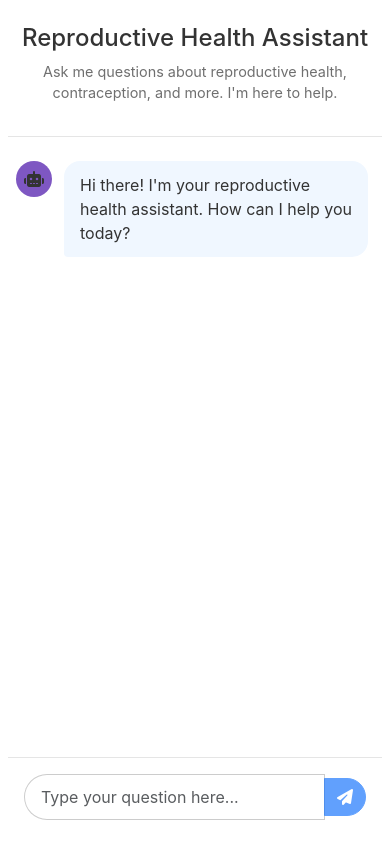
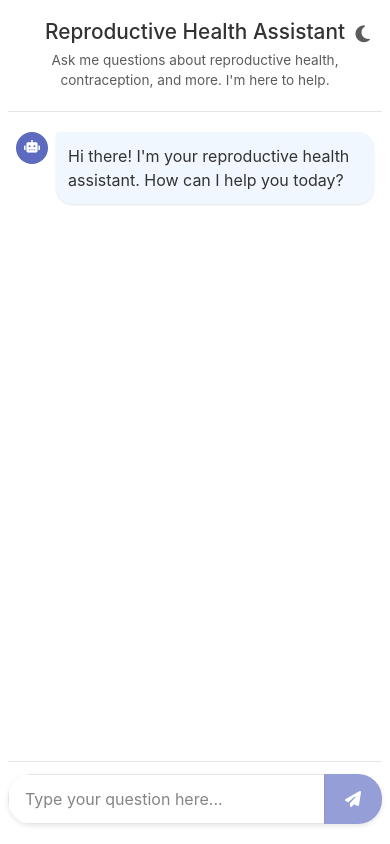
Before and after one commit to sahanasankar13/Abby_Chatbot, a Flask app: page / in a window 390 px wide. Run offline with Flask 3, Linux system fonts and the light colour scheme; parts of the project's set-up code (start-up, migrations or seed data) failed here and were passed over.

Commit message:
Assistant checkpoint: Added dark mode, mobile optimization and UI improvements
Assistant generated file changes:
- static/css/style.css: Add dark mode, responsive design, and improved visuals
- templates/layout.html: Update layout with theme toggle support
- templates/index.html: Add theme toggle button to chat interface
- static/js/chat.js: Improve chat display functions and scrolling
Improve chat display functions and scrolling
Improve scrolling behavior and format message

---

User prompt:

Add dark mode toggle, optimze for mobile, Iprove the visual design please

Replit-Commit-Author: Assistant
Replit-Commit-Session-Id: b70f8380-5877-4b89-9557-736013fab75f

```diff
--- a/static/css/style.css
+++ b/static/css/style.css
@@ -1,17 +1,39 @@
+
 /* Custom styles for the chat application */
 :root {
+    /* Light mode variables */
+    --background: #ffffff;
+    --foreground: #333333;
     --bot-message-bg: #f0f7ff;
     --user-message-bg: #e9f5e9;
     --error-message-bg: #ffe6e6;
+    --border-color: rgba(0, 0, 0, 0.1);
+    --primary-color: #5c6bc0;
+    --hover-color: #4557b2;
+    --shadow-color: rgba(0, 0, 0, 0.1);
+}
+
+[data-bs-theme="dark"] {
+    /* Dark mode variables */
+    --background: #121212;
+    --foreground: #e1e1e1;
+    --bot-message-bg: #1f2a44;
+    --user-message-bg: #1a3320;
+    --error-message-bg: #3d1a1a;
+    --border-color: rgba(255, 255, 255, 0.1);
+    --primary-color: #7986cb;
+    --hover-color: #8c9eff;
+    --shadow-color: rgba(0, 0, 0, 0.3);
 }
 
 body {
-    background-color: #ffffff;
-    color: #333333;
+    background-color: var(--background);
+    color: var(--foreground);
     font-family: 'Inter', -apple-system, BlinkMacSystemFont, 'Segoe UI', Roboto, Oxygen, Ubuntu, Cantarell, 'Open Sans', 'Helvetica Neue', sans-serif;
     min-height: 100vh;
     display: flex;
     flex-direction: column;
+    transition: background-color 0.3s ease, color 0.3s ease;
 }
 
 .chat-container {
@@ -20,40 +42,98 @@ body {
     flex-direction: column;
     max-width: 800px;
     margin: 0 auto;
-    padding: 1rem;
-    height: calc(100vh - 3rem);
+    padding: 0.5rem;
+    height: calc(100vh - 1rem);
+    width: 100%;
+}
+
+@media (min-width: 768px) {
+    .chat-container {
+        padding: 1rem;
+        height: calc(100vh - 2rem);
+    }
 }
 
 .chat-header {
-    padding: 1rem 0;
+    padding: 0.75rem 0;
     text-align: center;
-    border-bottom: 1px solid rgba(0, 0, 0, 0.1);
-    margin-bottom: 1rem;
+    border-bottom: 1px solid var(--border-color);
+    margin-bottom: 0.75rem;
+    position: relative;
 }
 
 .chat-header h1 {
-    font-size: 1.5rem;
+    font-size: 1.3rem;
+    margin-bottom: 0.3rem;
+}
+
+@media (min-width: 768px) {
+    .chat-header h1 {
+        font-size: 1.5rem;
+        margin-bottom: 0.5rem;
+    }
+}
+
+.chat-header p {
+    font-size: 0.85rem;
+    opacity: 0.8;
     margin-bottom: 0.5rem;
 }
 
-.chat-header p {
-    font-size: 0.9rem;
-    opacity: 0.7;
+.theme-toggle {
+    position: absolute;
+    top: 0.5rem;
+    right: 0.5rem;
+    background: none;
+    border: none;
+    color: var(--foreground);
+    cursor: pointer;
+    font-size: 1.2rem;
+    padding: 0.25rem;
+    opacity: 0.8;
+    transition: opacity 0.2s ease;
+}
+
+.theme-toggle:hover {
+    opacity: 1;
 }
 
 .chat-messages {
     flex: 1;
     overflow-y: auto;
-    padding: 1rem;
+    padding: 0.5rem;
     display: flex;
     flex-direction: column;
-    gap: 1rem;
+    gap: 0.75rem;
+    scrollbar-width: thin;
+    scrollbar-color: var(--primary-color) transparent;
+}
+
+@media (min-width: 768px) {
+    .chat-messages {
+        padding: 1rem;
+        gap: 1rem;
+    }
+}
+
+.chat-messages::-webkit-scrollbar {
+    width: 6px;
+}
+
+.chat-messages::-webkit-scrollbar-track {
+    background: transparent;
+}
+
+.chat-messages::-webkit-scrollbar-thumb {
+    background-color: var(--primary-color);
+    border-radius: 6px;
 }
 
 .message {
     display: flex;
-    margin-bottom: 1rem;
+    margin-bottom: 0.75rem;
     animation: fadeIn 0.3s ease-in-out;
+    max-width: 100%;
 }
 
 @keyframes fadeIn {
@@ -62,22 +142,45 @@ body {
 }
 
 .avatar {
-    width: 36px;
-    height: 36px;
+    width: 32px;
+    height: 32px;
     border-radius: 50%;
-    background-color: #7e57c2;
     display: flex;
     align-items: center;
     justify-content: center;
-    margin-right: 0.75rem;
+    margin-right: 0.5rem;
     flex-shrink: 0;
+    font-size: 0.8rem;
+    color: white;
+}
+
+@media (min-width: 768px) {
+    .avatar {
+        width: 36px;
+        height: 36px;
+        font-size: 1rem;
+    }
+}
+
+.bot-avatar {
+    background-color: var(--primary-color);
+}
+
+.user-avatar {
+    background-color: #43a047;
 }
 
 .message-content {
-    max-width: 80%;
-    padding: 0.75rem 1rem;
+    padding: 0.75rem;
     border-radius: 1rem;
-    position: relative;
+    box-shadow: 0 1px 2px var(--shadow-color);
+    max-width: calc(100% - 40px);
+    word-wrap: break-word;
+}
+
+.bot-message .message-content {
+    background-color: var(--bot-message-bg);
+    border-top-left-radius: 0.25rem;
 }
 
 .user-message {
@@ -86,120 +189,101 @@ body {
 
 .user-message .message-content {
     background-color: var(--user-message-bg);
-    border-bottom-right-radius: 0.25rem;
-}
-
-.bot-message .message-content {
-    background-color: var(--bot-message-bg);
-    border-bottom-left-radius: 0.25rem;
+    border-top-right-radius: 0.25rem;
 }
 
 .error-message .message-content {
     background-color: var(--error-message-bg);
-}
-
-.message p {
-    margin: 0;
-    line-height: 1.5;
+    color: #ff6b6b;
 }
 
 .chat-input {
-    padding: 1rem;
-    border-top: 1px solid rgba(0, 0, 0, 0.1);
+    padding: 0.75rem 0;
+    margin-top: auto;
+    border-top: 1px solid var(--border-color);
 }
 
 .input-group {
-    display: flex;
-    align-items: center;
+    border-radius: 1.5rem;
+    overflow: hidden;
+    box-shadow: 0 2px 5px var(--shadow-color);
 }
 
 .form-control {
-    background-color: #ffffff;
-    border: 1px solid rgba(0, 0, 0, 0.2);
-    color: #333333;
-    border-radius: 1.5rem;
-    padding: 0.625rem 1rem;
+    border: 1px solid var(--border-color);
+    padding: 0.75rem 1rem;
+    background-color: var(--background);
+    color: var(--foreground);
 }
 
 .form-control:focus {
-    box-shadow: 0 0 0 0.25rem rgba(126, 87, 194, 0.25);
-    border-color: #7e57c2;
-    background-color: #ffffff;
-    color: #333333;
+    box-shadow: none;
+    border-color: var(--primary-color);
+    background-color: var(--background);
+    color: var(--foreground);
+}
+
+.form-control::placeholder {
+    color: var(--foreground);
+    opacity: 0.6;
 }
 
 .btn-primary {
-    border-radius: 1.5rem;
+    background-color: var(--primary-color);
+    border-color: var(--primary-color);
+    padding: 0.75rem 1.25rem;
+    transition: background-color 0.2s ease;
 }
 
-/* Typing indicator */
+.btn-primary:hover:not(:disabled) {
+    background-color: var(--hover-color);
+    border-color: var(--hover-color);
+}
+
+.btn-primary:disabled {
+    background-color: var(--primary-color);
+    border-color: var(--primary-color);
+    opacity: 0.65;
+}
+
 .typing-indicator {
     display: flex;
-    margin-bottom: 1rem;
+    align-items: center;
+    margin-bottom: 0.75rem;
 }
 
-.typing-indicator .bubble {
-    background-color: var(--bot-message-bg);
-    padding: 0.75rem 1rem;
-    border-radius: 1rem;
-    border-bottom-left-radius: 0.25rem;
+.bubble {
     display: flex;
     align-items: center;
-    margin-left: 0.75rem;
+    justify-content: center;
+    padding: 0.75rem;
+    border-radius: 1rem;
+    background-color: var(--bot-message-bg);
+    width: 60px;
 }
 
-.typing-indicator .dot {
+.dot {
     width: 8px;
     height: 8px;
-    background-color: rgba(0, 0, 0, 0.7);
     border-radius: 50%;
+    background-color: var(--primary-color);
     margin: 0 2px;
-    animation: typing-animation 1.5s infinite ease-in-out;
+    animation: wave 1.3s linear infinite;
 }
 
-.typing-indicator .dot:nth-child(1) {
-    animation-delay: 0s;
+.dot:nth-child(2) {
+    animation-delay: -1.1s;
 }
 
-.typing-indicator .dot:nth-child(2) {
-    animation-delay: 0.2s;
+.dot:nth-child(3) {
+    animation-delay: -0.9s;
 }
 
-.typing-indicator .dot:nth-child(3) {
-    animation-delay: 0.4s;
-}
-
-@keyframes typing-animation {
+@keyframes wave {
     0%, 60%, 100% {
-        transform: translateY(0);
+        transform: initial;
     }
     30% {
         transform: translateY(-5px);
     }
 }
-
-/* Responsive adjustments */
-@media (max-width: 768px) {
-    .chat-container {
-        padding: 0.5rem;
-    }
-
-    .chat-messages {
-        padding: 0.5rem;
-    }
-
-    .message-content {
-        max-width: 85%;
-    }
-}
-
-/* Make links in bot messages stand out */
-.bot-message a {
-    color: #4a6bdf;
-    text-decoration: underline;
-    transition: color 0.2s;
-}
-
-.bot-message a:hover {
-    color: #7189e8;
-}
--- a/static/js/chat.js
+++ b/static/js/chat.js
@@ -43,12 +43,7 @@ document.addEventListener('DOMContentLoaded', function() {
                 },
                 body: JSON.stringify({ message: message })
             })
-            .then(response => {
-                if (!response.ok) {
-                    throw new Error('Network response was not ok');
-                }
-                return response.json();
-            })
+            .then(response => response.json())
             .then(data => {
                 // Hide typing indicator
                 hideTypingIndicator();
@@ -61,17 +56,19 @@ document.addEventListener('DOMContentLoaded', function() {
                 }
 
                 // Re-enable send button
-                sendButton.disabled = false;
+                sendButton.disabled = true;
 
-                // Scroll to bottom
+                // Focus input field again
+                userInput.focus();
+
+                // Scroll to the latest message
                 scrollToBottom();
             })
             .catch(error => {
                 console.error('Error:', error);
                 hideTypingIndicator();
-                addErrorMessage("Sorry, I couldn't process your message. Please try again.");
+                addErrorMessage('Sorry, there was a problem connecting to the server. Please try again.');
                 sendButton.disabled = false;
-                scrollToBottom();
             });
         }
     });
@@ -81,96 +78,101 @@ document.addEventListener('DOMContentLoaded', function() {
         sendButton.disabled = userInput.value.trim() === '';
     });
 
-    // Function to add user message to chat
     function addUserMessage(message) {
-        const messageElement = document.createElement('div');
-        messageElement.className = 'message user-message';
-        messageElement.innerHTML = `
+        const messageDiv = document.createElement('div');
+        messageDiv.className = 'message user-message';
+        messageDiv.innerHTML = `
             <div class="message-content">
-                <p>${escapeHtml(message)}</p>
+                ${escapeHTML(message)}
+            </div>
+            <div class="avatar user-avatar">
+                <i class="fas fa-user"></i>
             </div>
         `;
-        chatMessages.appendChild(messageElement);
+        chatMessages.appendChild(messageDiv);
         scrollToBottom();
     }
 
-    // Function to add bot message to chat
     function addBotMessage(message) {
-        const messageElement = document.createElement('div');
-        messageElement.className = 'message bot-message';
-        messageElement.innerHTML = `
-            <div class="avatar">
+        const messageDiv = document.createElement('div');
+        messageDiv.className = 'message bot-message';
+        messageDiv.innerHTML = `
+            <div class="avatar bot-avatar">
                 <i class="fas fa-robot"></i>
             </div>
             <div class="message-content">
-                <p>${formatMessage(message)}</p>
+                ${formatMessage(message)}
             </div>
         `;
-        chatMessages.appendChild(messageElement);
+        chatMessages.appendChild(messageDiv);
         scrollToBottom();
     }
 
-    // Function to add error message to chat
     function addErrorMessage(message) {
-        const messageElement = document.createElement('div');
-        messageElement.className = 'message error-message';
-        messageElement.innerHTML = `
-            <div class="avatar">
+        const messageDiv = document.createElement('div');
+        messageDiv.className = 'message error-message';
+        messageDiv.innerHTML = `
+            <div class="avatar bot-avatar">
                 <i class="fas fa-exclamation-triangle"></i>
             </div>
             <div class="message-content">
-                <p>${escapeHtml(message)}</p>
+                ${escapeHTML(message)}
             </div>
         `;
-        chatMessages.appendChild(messageElement);
+        chatMessages.appendChild(messageDiv);
         scrollToBottom();
     }
 
-    // Function to show typing indicator
     function showTypingIndicator() {
         chatMessages.appendChild(typingIndicator);
         scrollToBottom();
     }
 
-    // Function to hide typing indicator
     function hideTypingIndicator() {
         if (typingIndicator.parentNode === chatMessages) {
             chatMessages.removeChild(typingIndicator);
         }
     }
 
-    // Function to scroll chat to bottom
     function scrollToBottom() {
-        chatMessages.scrollTop = chatMessages.scrollHeight;
+        // Smooth scroll to bottom with a small delay to ensure rendering is complete
+        setTimeout(() => {
+            chatMessages.scrollTo({
+                top: chatMessages.scrollHeight,
+                behavior: 'smooth'
+            });
+        }, 100);
     }
 
-    // Function to escape HTML to prevent XSS
-    function escapeHtml(unsafe) {
-        return unsafe
-            .replace(/&/g, "&amp;")
-            .replace(/</g, "&lt;")
-            .replace(/>/g, "&gt;")
-            .replace(/"/g, "&quot;")
-            .replace(/'/g, "&#039;");
+    function escapeHTML(text) {
+        const div = document.createElement('div');
+        div.textContent = text;
+        return div.innerHTML;
     }
 
-    // Function to format message with markdown-like syntax
-    function formatMessage(message) {
-        // Replace newlines with <br>
-        let formatted = message.replace(/\n/g, '<br>');
-
-        // Bold text between ** **
-        formatted = formatted.replace(/\*\*(.*?)\*\*/g, '<strong>$1</strong>');
-
-        // Italic text between * *
-        formatted = formatted.replace(/\*(.*?)\*/g, '<em>$1</em>');
-
-        // Links
-        formatted = formatted.replace(
-            /\[(.*?)\]\((https?:\/\/[^\s]+)\)/g,
-            '<a href="$2" target="_blank" rel="noopener noreferrer">$1</a>'
+    function formatMessage(text) {
+        // Convert URLs to clickable links
+        let formattedText = text.replace(
+            /(https?:\/\/[^\s]+)/g,
+            '<a href="$1" target="_blank" rel="noopener noreferrer">$1</a>'
         );
 
-        return formatted;
+        // Convert line breaks to <br>
+        formattedText = formattedText.replace(/\n/g, '<br>');
+
+        // Format bullet points for better readability
+        formattedText = formattedText.replace(/•\s(.*?)(?=(?:•|$))/g, '<div class="bullet-point">• $1</div>');
+
+        return formattedText;
     }
+
+    // Handle viewport height adjustments for mobile
+    function setAppHeight() {
+        const vh = window.innerHeight * 0.01;
+        document.documentElement.style.setProperty('--vh', `${vh}px`);
+    }
+
+    // Set initial height and update on resize
+    setAppHeight();
+    window.addEventListener('resize', setAppHeight);
 });
--- a/templates/index.html
+++ b/templates/index.html
@@ -3,6 +3,9 @@
 {% block content %}
 <div class="container chat-container">
     <div class="chat-header">
+        <button class="theme-toggle" title="Toggle dark/light mode">
+            <i class="fas fa-moon"></i>
+        </button>
         <h1>Reproductive Health Assistant</h1>
         <p>Ask me questions about reproductive health, contraception, and more. I'm here to help.</p>
     </div>
--- a/templates/layout.html
+++ b/templates/layout.html
@@ -20,6 +20,52 @@
     <!-- Bootstrap JS Bundle with Popper -->
     <script src="https://cdn.jsdelivr.net/npm/bootstrap@5.3.0/dist/js/bootstrap.bundle.min.js"></script>
 
+    <!-- Theme Toggle JS -->
+    <script>
+        document.addEventListener('DOMContentLoaded', function() {
+            // Check for saved theme preference or use device preference
+            const savedTheme = localStorage.getItem('theme');
+            const prefersDark = window.matchMedia('(prefers-color-scheme: dark)').matches;
+
+            if (savedTheme) {
+                document.documentElement.setAttribute('data-bs-theme', savedTheme);
+                updateThemeIcon(savedTheme);
+            } else if (prefersDark) {
+                document.documentElement.setAttribute('data-bs-theme', 'dark');
+                updateThemeIcon('dark');
+                localStorage.setItem('theme', 'dark');
+            }
+
+            // Add event listener to theme toggle buttons
+            const themeToggles = document.querySelectorAll('.theme-toggle');
+            themeToggles.forEach(toggle => {
+                toggle.addEventListener('click', toggleTheme);
+            });
+        });
+
+        function toggleTheme() {
+            const currentTheme = document.documentElement.getAttribute('data-bs-theme');
+            const newTheme = currentTheme === 'dark' ? 'light' : 'dark';
+
+            document.documentElement.setAttribute('data-bs-theme', newTheme);
+            localStorage.setItem('theme', newTheme);
+            updateThemeIcon(newTheme);
+        }
+
+        function updateThemeIcon(theme) {
+            const themeToggles = document.querySelectorAll('.theme-toggle');
+            themeToggles.forEach(toggle => {
+                if (theme === 'dark') {
+                    toggle.innerHTML = '<i class="fas fa-sun"></i>';
+                    toggle.setAttribute('title', 'Switch to light mode');
+                } else {
+                    toggle.innerHTML = '<i class="fas fa-moon"></i>';
+                    toggle.setAttribute('title', 'Switch to dark mode');
+                }
+            });
+        }
+    </script>
+
     <!-- Custom JS -->
     {% block scripts %}{% endblock %}
 </body>
```
